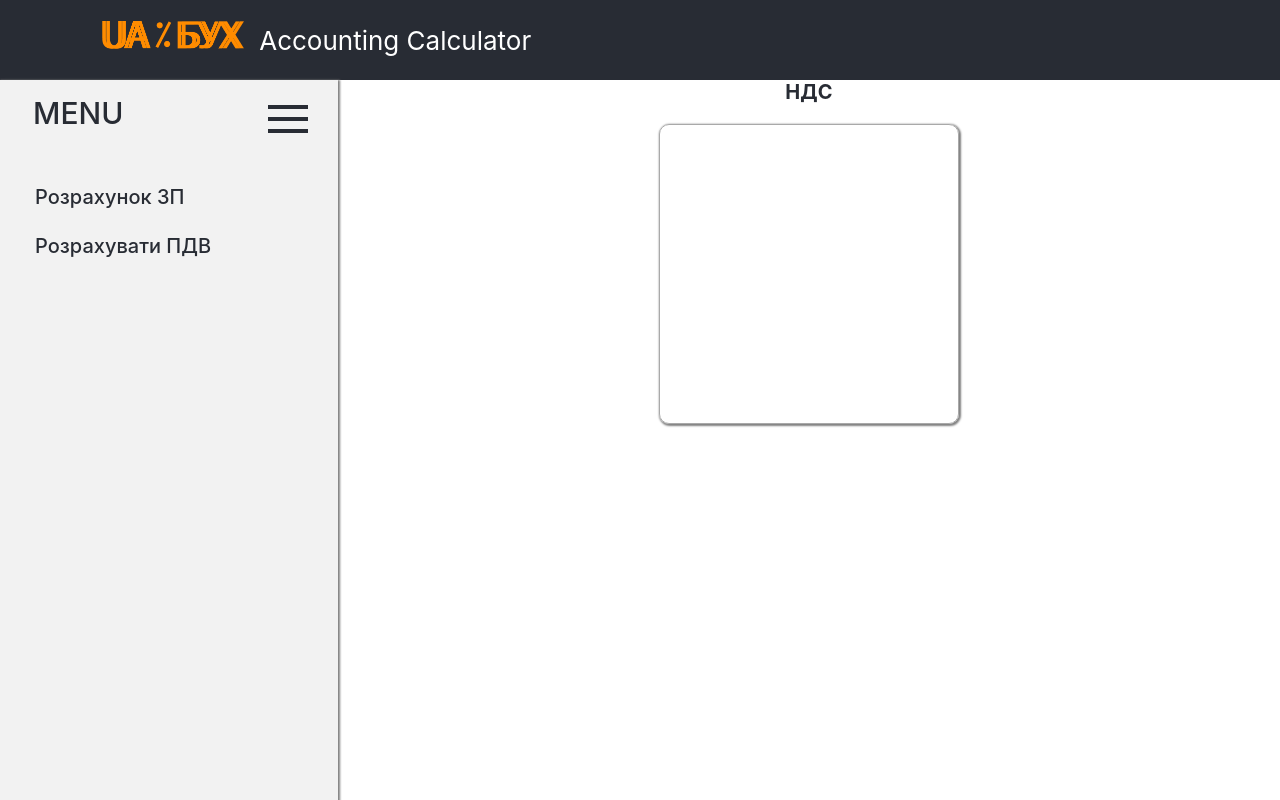
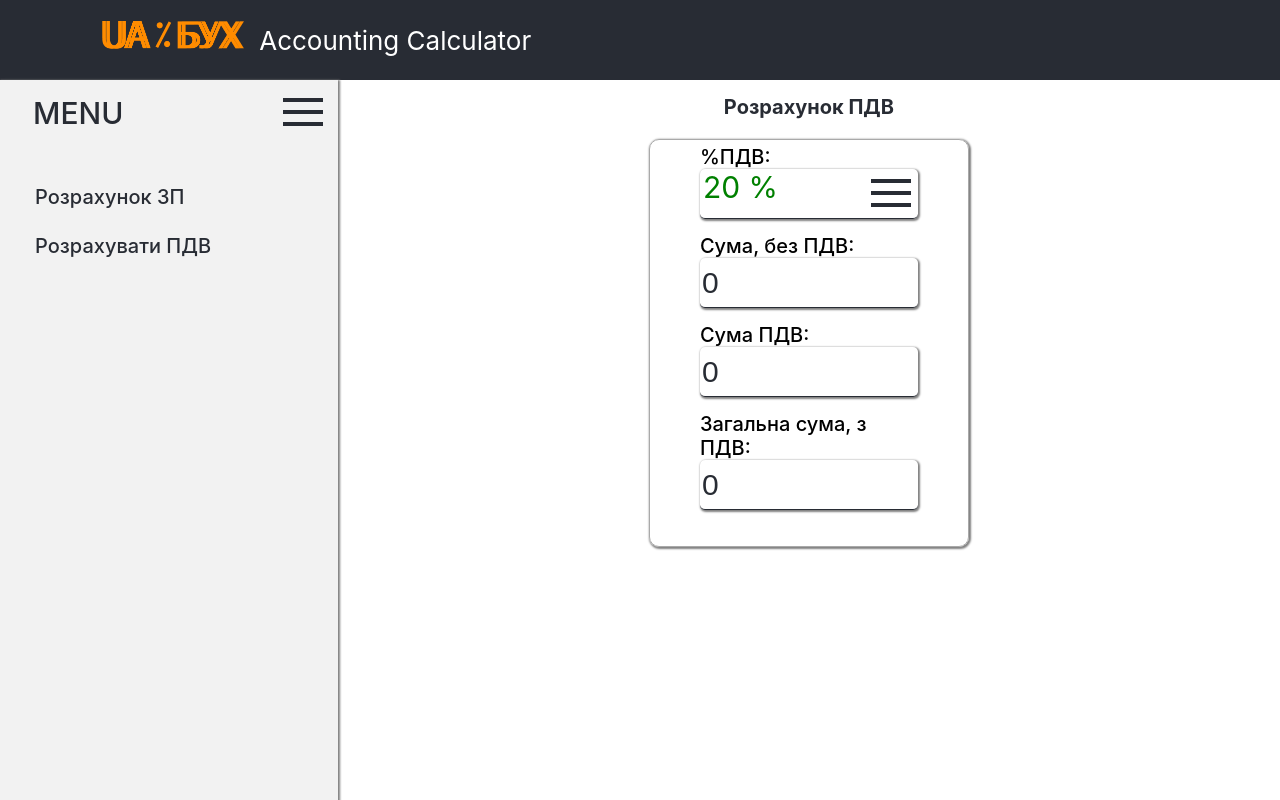
Before and after one commit to OleksandrDavydenko/accountingCalculatorReact, a React (Create React App) app: page /VAT in a window 1280 px wide. Built offline with nearby package versions, Linux system fonts and the light colour scheme.

Commit message:
began to create dropdown

```diff
--- a/src/App/App.module.scss
+++ b/src/App/App.module.scss
@@ -61,4 +61,5 @@ main {
   align-items: center;
   width: 100%;
   height: 100%;
+  padding-top: 15px;
 }
--- /dev/null
+++ b/src/App/UI/Dropdown/Dropdown.jsx
@@ -0,0 +1,17 @@
+import React from "react";
+import classes from './dropdown.module.scss'
+import {MenuButton} from '../menu_button/MenuButton'
+
+
+export const Dropdown = () => {
+    return (
+        <div className={classes.dropdown_conteiner}>
+            <div className={classes.input_view} >
+                {'20 %'}
+                <div className={classes.dropdown_button}>
+                   <MenuButton/>
+                </div>
+            </div>
+        </div>
+    )
+}
--- /dev/null
+++ b/src/App/UI/Dropdown/dropdown.module.scss
@@ -0,0 +1,25 @@
+.dropdown_conteiner {
+  width: 100%;
+  padding: 0px;
+}
+.input_view {
+  position: relative;
+  margin: 15px 15px 15px 0px;
+  height: 50px;
+  border-bottom: 1px solid #282c34;
+  width: 100%;
+  font-size: 30px;
+  outline: none;
+  color: #282c34;
+  box-shadow: 1px 1px 2px 1px grey;
+  border-radius: 5px;
+  padding-left: 3px;
+  color: green;
+}
+.dropdown_button {
+  position: absolute;
+  right: 5px;
+  top: 2px;
+  width: 20%;
+  height: 50px;
+}
--- a/src/App/UI/form/FormContainer.js
+++ /dev/null
@@ -1,9 +0,0 @@
-import React from 'react';
-import classes from './form.module.scss'
-
-export const FormContainer = () => {
-
-    return (
-        <div className={classes.form_container}></div>
-    )
-}
--- a/src/App/UI/form/form.module.scss
+++ /dev/null
@@ -1,14 +0,0 @@
-.form_container {
-  display: flex;
-  flex-direction: row;
-  align-items: center;
-  justify-content: center;
-  min-height: 300px;
-  min-width: 300px;
-  border: 1px solid;
-  border-radius: 10px;
-  border-color: darkgray;
-  position: relative;
-  box-shadow: 1px 1px 2px 1px grey;
-  padding: 5px 50px 21px 50px;
-}
--- a/src/App/UI/menu_button/menuButton.module.scss
+++ b/src/App/UI/menu_button/menuButton.module.scss
@@ -1,9 +1,4 @@
 .hamburger {
-  position: absolute;
-  top: 10px;
-  right: 10px;
-  width: 80px;
-  height: 50px;
   /* border: solid 1px white; */
   display: flex;
   flex-direction: column;
--- a/src/App/components/menu/Menu.jsx
+++ b/src/App/components/menu/Menu.jsx
@@ -25,10 +25,13 @@ export const Menu = () => {
             onClick={toggleHeandler}
         >
             <p className={classes.title}>MENU</p>
-            <MenuButton
+            <div className={classes.menu_button_position}>
+                <MenuButton
                 toggleHeandler={toggleHeandler}
                 toggleState={toggle}
-            />
+                />
+
+            </div>
         </div>
         <NavItems toggleState={toggle} />
     </div>
--- a/src/App/components/menu/menu.module.scss
+++ b/src/App/components/menu/menu.module.scss
@@ -15,7 +15,7 @@
   background-color: #f2f2f2;
 }
 .menu_container.close {
-  margin-left: -320px;
+  margin-left: -350px;
   transition: margin-left 1s;
 }
 .btn_conteiner {
@@ -32,3 +32,10 @@
   width: 200px;
   font-weight: 500;
 }
+.menu_button_position {
+  position: absolute;
+  top: 10px;
+  right: 0px;
+  width: 70px;
+  height: 50px;
+}
--- a/src/App/components/vat_calculator/ValueAddedTax.jsx
+++ b/src/App/components/vat_calculator/ValueAddedTax.jsx
@@ -1,11 +1,50 @@
-import React from 'react'
-import { FormContainer } from '../../UI/form/FormContainer'
+import React from 'react';
+import classes from './valueAddedTax.module.scss';
+
+import { Dropdown } from '../../UI/Dropdown/Dropdown';
+
 
 export const ValueAddedTax = () => {
-    return (
-        <div>
-            <h1>НДС</h1>
-            <FormContainer />
-        </div>
-    )
+
+return (
+    <div >
+        <h1>Розрахунок ПДВ</h1>
+        <div className={classes.form_container}>
+            <div className={classes.title_box}>
+                <h6 className={classes.title}>%ПДВ:</h6>
+            </div>
+            <Dropdown />
+            <div className={classes.title_box}>
+                <h6 className={classes.title}>Сума, без ПДВ:</h6>
+            </div>
+            <input
+                type="text"
+                placeholder="0.00"
+                className={classes.input_view}
+                value={0}
+                onChange={0}
+            />
+            <div className={classes.title_box}>
+                <h6 className={classes.title}>Сума ПДВ:</h6>
+            </div>
+            <input
+                type="text"
+                placeholder="0.00"
+                className={classes.input_view}
+                value={0}
+                onChange={0}
+            />
+            <div className={classes.title_box}>
+                <h6 className={classes.title}>Загальна сума, з ПДВ:</h6>
+            </div>
+            <input
+                type="text"
+                placeholder="0.00"
+                className={classes.input_view}
+                value={0}
+                onChange={0}
+            />
+            </div>
+    </div>
+)
 }
--- /dev/null
+++ b/src/App/components/vat_calculator/valueAddedTax.module.scss
@@ -0,0 +1,41 @@
+.form_container {
+  display: flex;
+  flex-direction: column;
+  align-items: center;
+  justify-content: center;
+  min-height: 300px;
+  width: 320px;
+  border: 1px solid;
+  border-radius: 10px;
+  border-color: darkgray;
+  position: relative;
+  box-shadow: 1px 1px 2px 1px grey;
+  padding: 5px 50px 21px 50px;
+}
+h1 {
+  font-size: 2rem;
+  text-align: center;
+  margin-bottom: 20px;
+  color: #282c34;
+}
+.input_view {
+  margin: 15px;
+  height: 50px;
+  border-bottom: 1px solid #282c34;
+  width: 100%;
+  font-size: 30px;
+  outline: none;
+  color: #282c34;
+  box-shadow: 1px 1px 2px 1px grey;
+  border-radius: 5px;
+}
+.title_box {
+  width: 100%;
+  display: flex;
+  justify-content: left;
+  margin-bottom: -15px;
+}
+.title {
+  font-size: 2rem;
+  font-weight: 450;
+}
```
